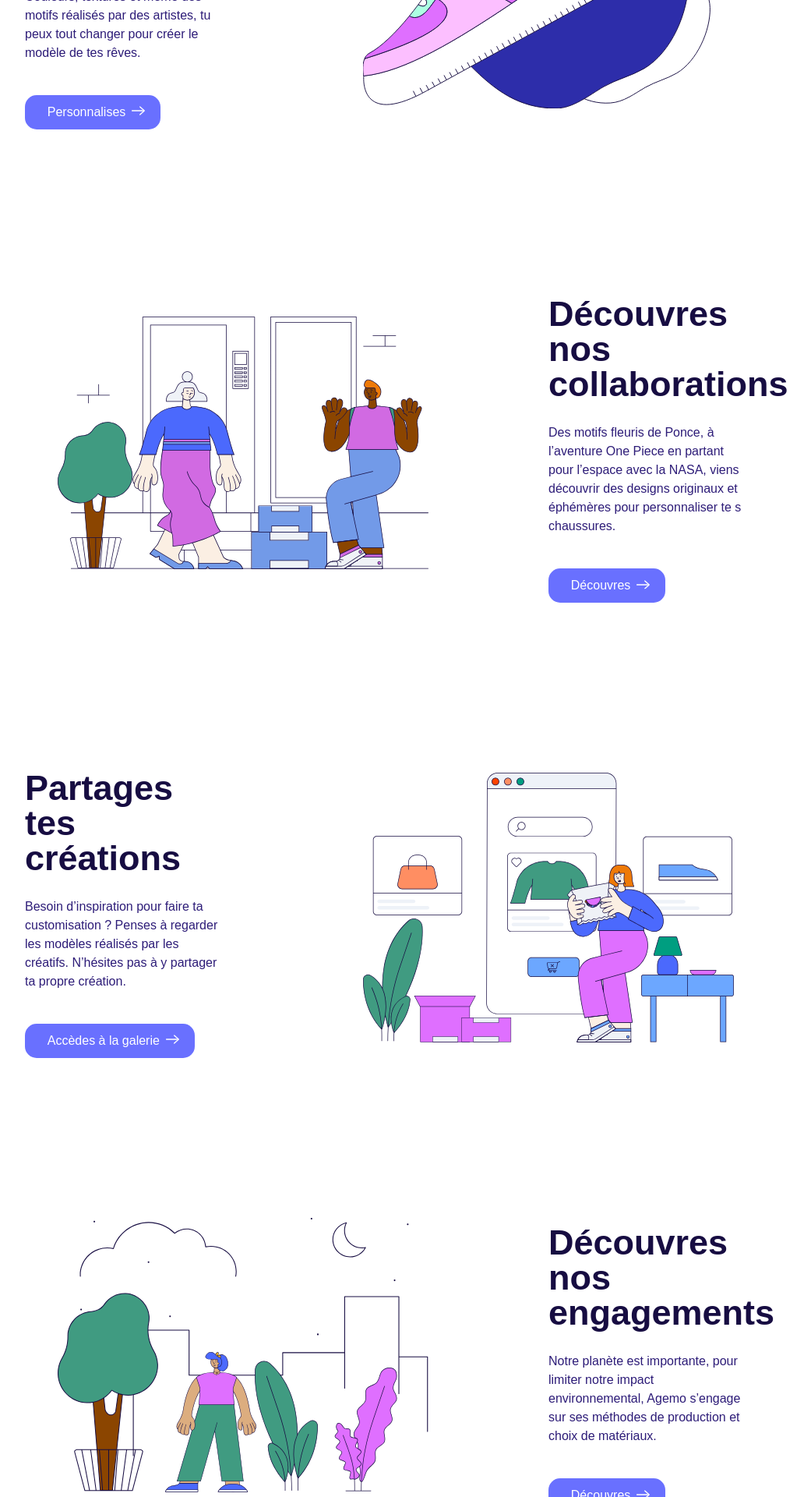
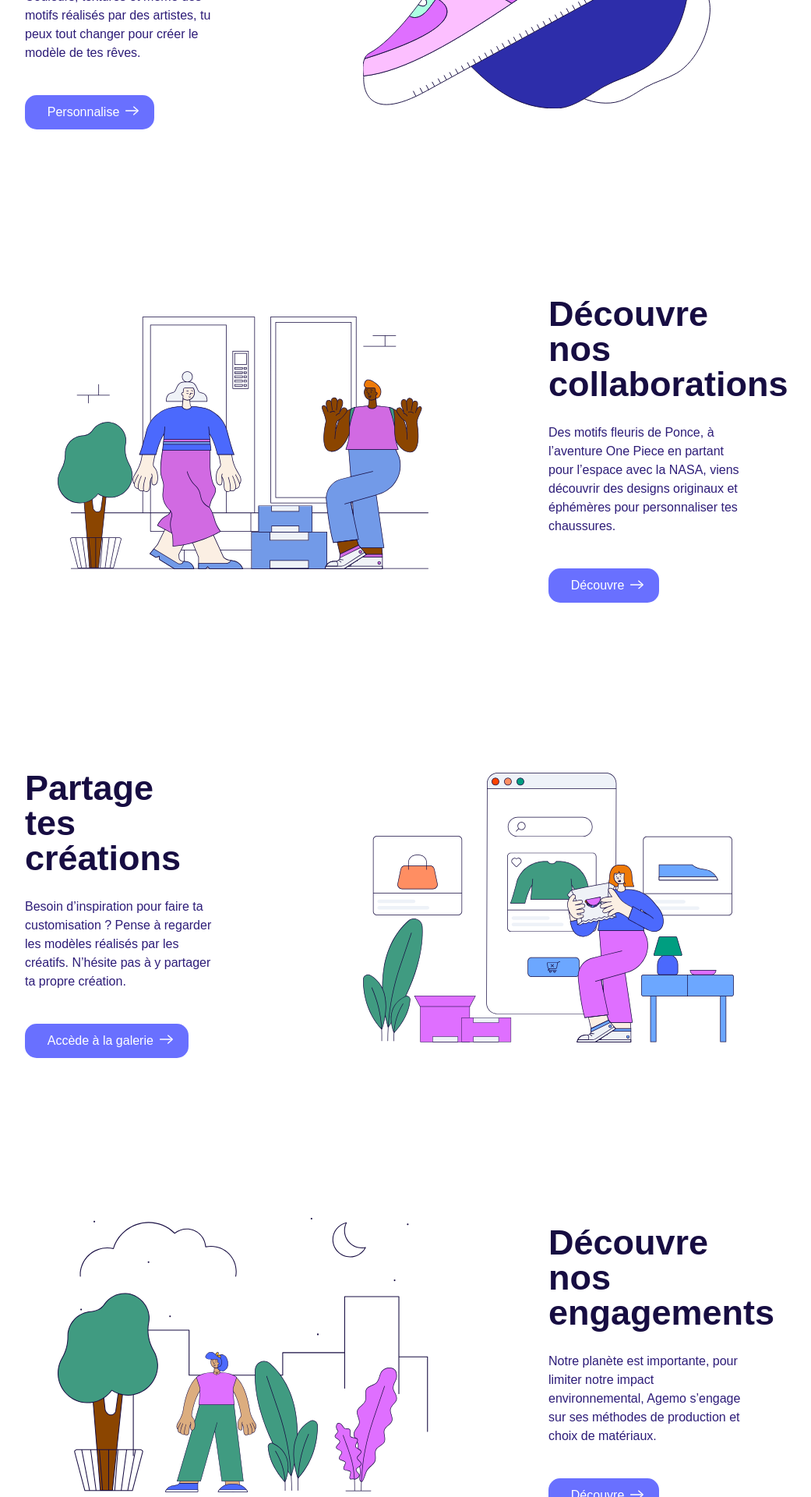
Before and after one commit to SeubJrd/agemovue, a Vue app: page / in a window 1280 px wide. Shown: the part 1300-3220 px from the top of the page at 78% size, without its empty margins (128-1169 px from the left). Built offline with nearby package versions, Linux system fonts and the light colour scheme; a web font is replaced by a local one.

Commit message:
correction quelques fautes d’orthographes accueil

```diff
--- a/src/views/Home.vue
+++ b/src/views/Home.vue
@@ -11,10 +11,10 @@
 
         <div class="accueil__section -accueil-colDroite">
             <div class="accueil__infos">
-                <h1>Personnalises tes chaussures</h1>
+                <h1>Personnalise tes chaussures</h1>
                 <p>Laisse parler ta créativité ! Couleurs, textures et même des motifs réalisés par des artistes, tu peux tout changer pour créer le modèle de tes rêves.</p>
                 <router-link class="primaryBtn -fleche" to="/Personalisation">
-                    <span>Personnalises</span>
+                    <span>Personnalise</span>
                     <span class="icon-container"><svg class="fleche" version="1.1" id="Calque_1" xmlns="http://www.w3.org/2000/svg"
                             xmlns:xlink="http://www.w3.org/1999/xlink" x="0px" y="0px" viewBox="0 0 42 16.1"
                             enable-background="new 0 0 42 16.1" xml:space="preserve">
@@ -36,10 +36,10 @@
                 <img src="@/assets/img/Accueil/illu_colaboration.svg" alt="">
             </div>
             <div class="accueil__infos">
-                <h1>Découvres nos collaborations</h1>
-                <p>Des motifs fleuris de Ponce, à l’aventure One Piece en partant pour l’espace avec la NASA, viens découvrir des designs originaux et éphémères pour personnaliser te s chaussures.</p>
+                <h1>Découvre nos collaborations</h1>
+                <p>Des motifs fleuris de Ponce, à l’aventure One Piece en partant pour l’espace avec la NASA, viens découvrir des designs originaux et éphémères pour personnaliser tes chaussures.</p>
                 <router-link class="primaryBtn -fleche" to="/Collaborations">
-                    <span>Découvres</span>
+                    <span>Découvre</span>
                     <span class="icon-container"><svg class="fleche" version="1.1" id="Calque_1" xmlns="http://www.w3.org/2000/svg"
                             xmlns:xlink="http://www.w3.org/1999/xlink" x="0px" y="0px" viewBox="0 0 42 16.1"
                             enable-background="new 0 0 42 16.1" xml:space="preserve">
@@ -56,10 +56,10 @@
         <div class="accueil__section -accueil-colDroite">
             <div class="accueil__infos">
                 <div class="centreVert">
-                    <h1>Partages tes créations</h1>
-                    <p>Besoin d’inspiration pour faire ta customisation ? Penses à regarder les modèles réalisés par les créatifs. N’hésites pas à y partager ta propre création.</p>
+                    <h1>Partage tes créations</h1>
+                    <p>Besoin d’inspiration pour faire ta customisation ? Pense à regarder les modèles réalisés par les créatifs. N’hésite pas à y partager ta propre création.</p>
                     <router-link class="primaryBtn -fleche" to="/Galerie">
-                        <span>Accèdes à la galerie</span>
+                        <span>Accède à la galerie</span>
                         <span class="icon-container"><svg class="fleche" version="1.1" id="Calque_1" xmlns="http://www.w3.org/2000/svg"
                                 xmlns:xlink="http://www.w3.org/1999/xlink" x="0px" y="0px" viewBox="0 0 42 16.1"
                                 enable-background="new 0 0 42 16.1" xml:space="preserve">
@@ -82,10 +82,10 @@
                 <img src="@/assets/img/Accueil/illu_engagements.svg" alt="">
             </div>
             <div class="accueil__infos">
-                <h1>Découvres nos engagements</h1>
+                <h1>Découvre nos engagements</h1>
                 <p>Notre planète est importante, pour limiter notre impact environnemental, Agemo s’engage sur ses méthodes de production et choix de matériaux.</p>
                 <router-link class="primaryBtn -fleche" to="/">
-                    <span>Découvres</span>
+                    <span>Découvre</span>
                     <span class="icon-container"><svg class="fleche" version="1.1" id="Calque_1" xmlns="http://www.w3.org/2000/svg"
                             xmlns:xlink="http://www.w3.org/1999/xlink" x="0px" y="0px" viewBox="0 0 42 16.1"
                             enable-background="new 0 0 42 16.1" xml:space="preserve">
```
